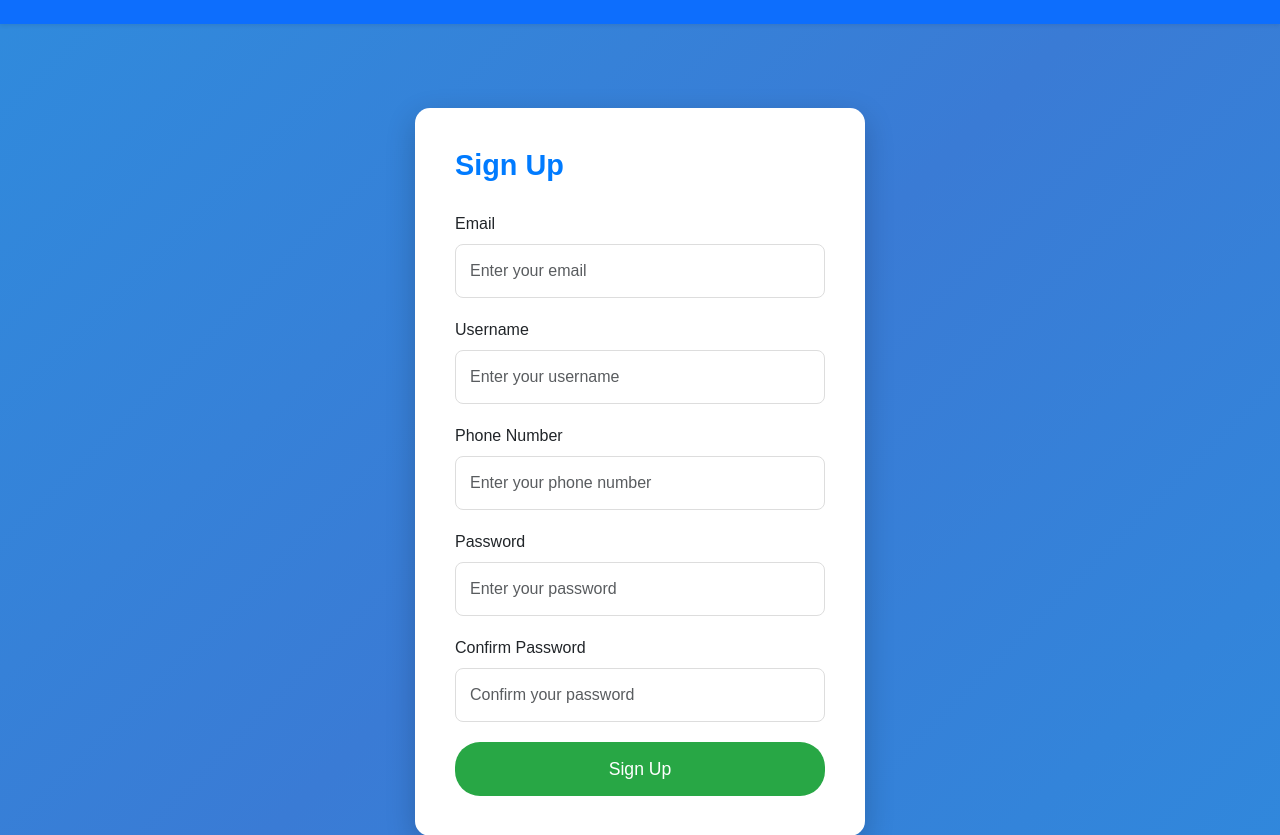
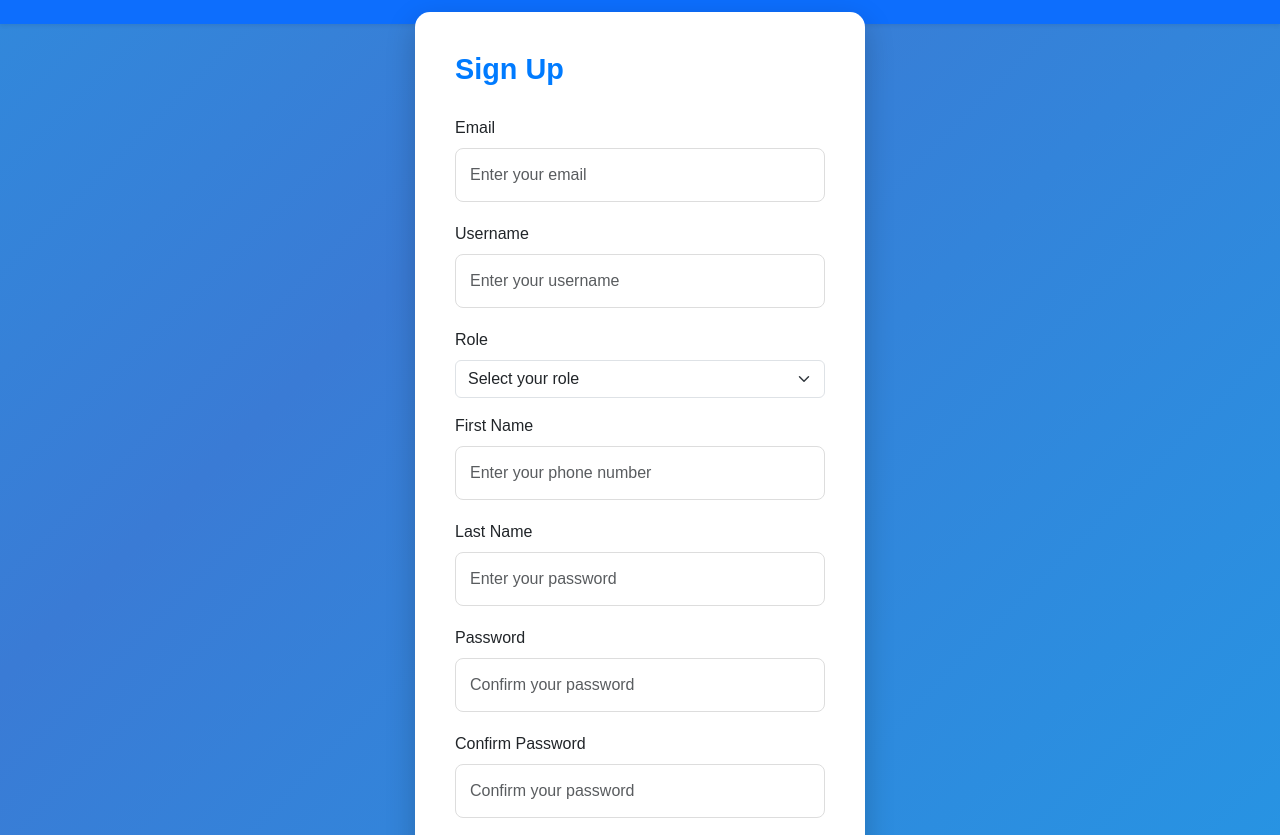
Before and after one commit to SEELA-VENKATA-NAGA-DEVESH/Frontend_lumenHack, a plain HTML site: page signup_page.html in a window 1280 px wide. Shown: the part 92-927 px from the top of the page. Drawn offline with nearby package versions, Linux system fonts and the light colour scheme.

Commit message:
Update signup_page.html

```diff
--- a/signup_page.html
+++ b/signup_page.html
@@ -174,24 +174,38 @@
                     <input type="text" class="form-control" id="signupUsername" placeholder="Enter your username" required>
                 </div>
                 <div class="mb-3">
-                    <label for="signupPhone" class="form-label">Phone Number</label>
+                    <label for="roleSelect" class="form-label">Role</label>
+                    <select class="form-select" id="roleSelect" required>
+                        <option value="" disabled selected>Select your role</option>
+                        <option value="admin">Admin</option>
+                        <option value="manager">Manager</option>
+                        <option value="staff">Staff</option>
+                    </select>
+                </div>
+
+                <div class="mb-3">
+                    <label for="signupPhone" class="form-label">First Name</label>
                     <input type="tel" class="form-control" id="signupPhone" placeholder="Enter your phone number" required>
                 </div>
                 <div class="mb-3">
-                    <label for="signupPassword" class="form-label">Password</label>
+                    <label for="signupPassword" class="form-label">Last Name</label>
                     <input type="password" class="form-control" id="signupPassword" placeholder="Enter your password" required>
+                </div>
+                <div class="mb-3">
+                    <label for="signupConfirmPassword" class="form-label">Password</label>
+                    <input type="password" class="form-control" id="signupConfirmPassword" placeholder="Confirm your password" required>
                 </div>
                 <div class="mb-3">
                     <label for="signupConfirmPassword" class="form-label">Confirm Password</label>
                     <input type="password" class="form-control" id="signupConfirmPassword" placeholder="Confirm your password" required>
                 </div>
-                <button type="submit" class="btn btn-success w-100">Sign Up</button>
+                <button type="submit" class="btn btn-success w-100">Add user</button>
             </form>
         </div>
     </div>
 
     <!-- User Table Section -->
-    <div class="container mt-5">
+<!--     <div class="container mt-5">
         <h3 class="text-center">Users List</h3>
         <div class="table-responsive">
             <table class="table table-hover table-striped align-middle shadow">
@@ -204,11 +218,11 @@
                     </tr>
                 </thead>
                 <tbody id="userTableBody">
-                    <!-- Dynamically populated rows go here -->
+                    <!-- Dynamically populated rows go here
                 </tbody>
             </table>
         </div>
-    </div>
+    </div> -->
 
     <script src="https://cdn.jsdelivr.net/npm/bootstrap@5.3.3/dist/js/bootstrap.bundle.min.js"></script>
     <script>
```
